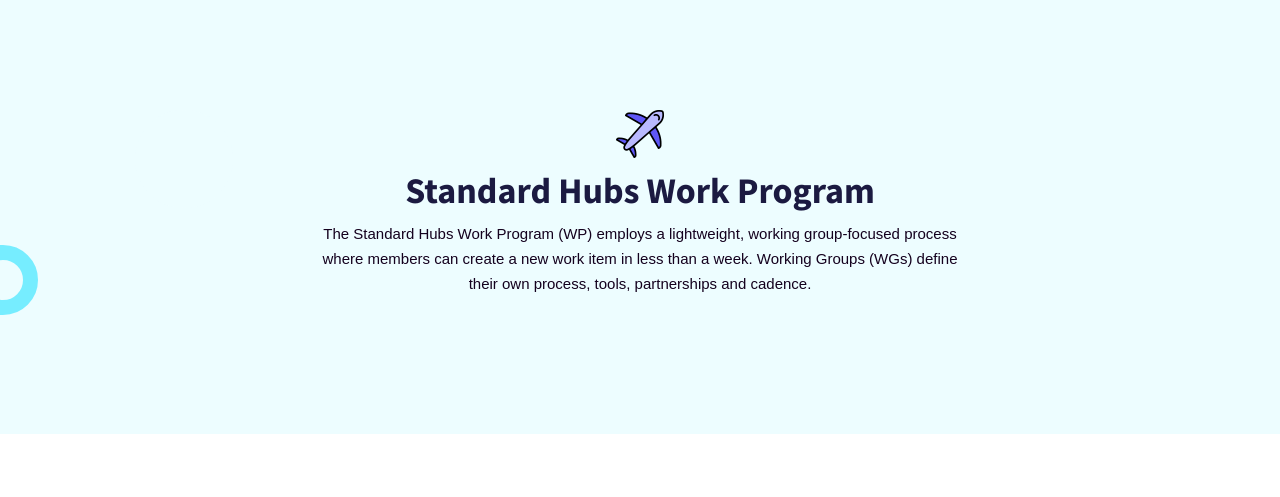
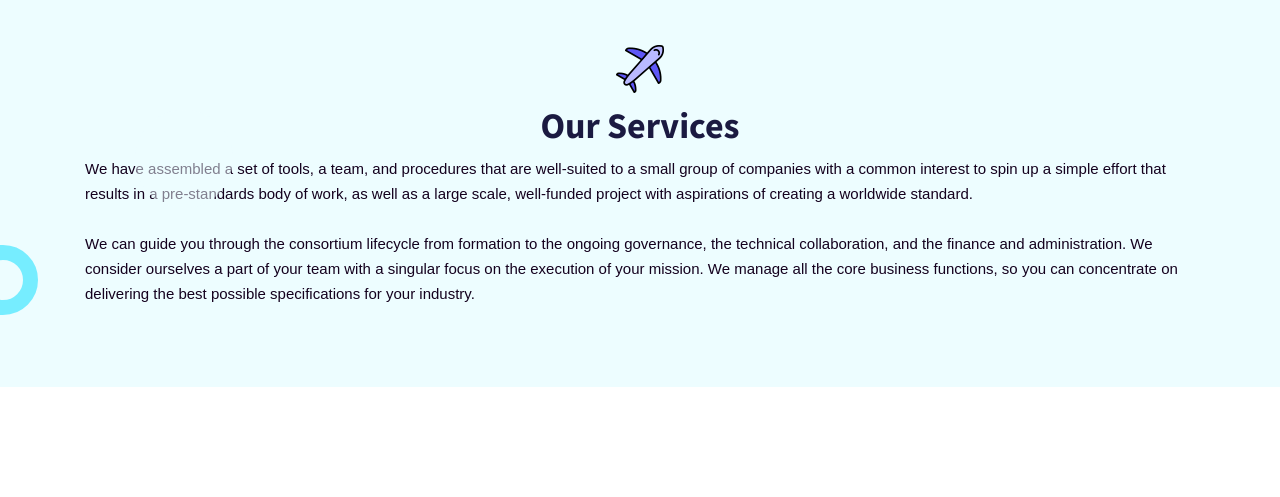
Before and after one commit to standardshub/sh-web, a Jekyll site: the page built from index.markdown, in a window 1280 px wide and 1400 px high, scrolled down 997 px. Shown: the part 157-654 px from the top of the window. Built offline with Jekyll 4.4.1, drawn with Linux system fonts in a browser that asks for light colours; some of the changed text lies outside the part shown; grey boxes are pictures that could not be loaded.

Commit message:
add paragraph_aligh and example

```diff
--- a/_includes/block.html
+++ b/_includes/block.html
@@ -16,10 +16,10 @@
         image = include.block.image button_lable=include.block.button_lable button_url=include.block.button_url
         fluid=1 %}
   {% when "block_text" %}
-    {% include block_text.html  title=include.block.title paragraph=include.block.paragraph
+    {% include block_text.html  title=include.block.title paragraph=include.block.paragraph paragraph_aligh=include.block.paragraph_aligh
           image = include.block.image image_size=include.block.image_size button_lable=include.block.button_lable button_url=include.block.button_url %}
   {% when "block_text_fluid" %}
-    {% include block_text.html  title=include.block.title paragraph=include.block.paragraph
+    {% include block_text.html  title=include.block.title paragraph=include.block.paragraph paragraph_aligh=include.block.paragraph_aligh
       image = include.block.image image_size=include.block.image_size button_lable=include.block.button_lable button_url=include.block.button_url
       fluid=1 %}
   {% when "block_icon_cards" %}
--- a/_includes/block_text.html
+++ b/_includes/block_text.html
@@ -1,6 +1,6 @@
 {% if include.fluid == 1 %}
   {% assign sectionClassName = "bg-gray section-padding-small magic-ball magic-ball-testimonial" %}
-  {% assign divClassName = "section-intro text-center " %}
+  {% assign divClassName = "container text-center" %}
   {% assign divConClassName = "" %}
 {% else %}
   {% assign sectionClassName = "bg-gray section-padding magic-ball magic-ball-testimonial pb-xl-5" %}
@@ -15,7 +15,7 @@
           <img class="section-intro-img" src="{{ include.image }}" alt="" style="width:{{ include.image_size }}">
         {%- endif -%}
         <h2>{{ include.title }}</h2>
-        <p>{{ include.paragraph }}</p>
+        <p class="text-{{ include.paragraph_aligh }}">{{ include.paragraph }}</p>
       </div>
     </div>
   </section>
--- a/index.markdown
+++ b/index.markdown
@@ -23,22 +23,54 @@ blocks:
     image: assets/images/home/photo_example1.png
     button_lable: "See More"
     button_url: ""
-  - layout: "block_text"
-    title: Standard Hubs Work Program
-    paragraph: The Standard Hubs Work Program (WP) employs a lightweight, working group-focused process where members can create a new work item in less than a week. Working Groups (WGs) define their own process, tools, partnerships and cadence.
+  - layout: "block_text_fluid"
+    title: Our Services
+    paragraph: We have assembled a set of tools, a team, and procedures that are well-suited to a small group of companies with a common interest to spin up a simple effort that results in a pre-standards body of work, as well as a large scale, well-funded project with aspirations of creating a worldwide standard. <br/><br/>We can guide you through the consortium lifecycle from formation to the ongoing governance, the technical collaboration, and the finance and administration. We consider ourselves a part of your team with a singular focus on the execution of your mission.  We manage all the core business functions, so you can concentrate on delivering the best possible specifications for your industry.
+    paragraph_aligh: left # center | left
     image: assets/images/home/section-icon.png
   - layout: "block_icon_cards"
-    card_per_line: 3
+    card_per_line: 4
     cards:
-      - title: Communications
-        paragraph: The COM Working Group is responsible for service layer standardization of communications related technologies, including areas such as Messaging, Push-to-talk over Cellular, Presence, Contact Information and Spam Reporting.
+      - title: Formation
+        paragraph: There are a number of ways to effectively start a new technical standards project. We will guide you to the path that best fits your needs.
         image: assets/images/home/service1.png
-      - title: Content Delivery
-        paragraph: The CD Working Group is chartered to define the basic delivery mechanisms, bi-directional exchange mechanisms, and the processing of key content formats, including the semantics and user agents, behavior and programming interfaces.
+        button_lable: "Lean More"
+        button_url: ""
+      - title: Governance
+        paragraph: Technical consortia must comply with the laws that govern non-profits and they should be governed neutrally for the benefit of all their stakeholders.
         image: assets/images/home/service2.png
-      - title: Interoperability
-        paragraph: The IOP Working Group produces high quality test specifications, facilitating testing of implementations of OMA SpecWorks specifications and, in some cases, producing TTCN test code for the validation of specifications.
+        button_lable: "Lean More"
+        button_url: ""
+      - title: Working Group Admin
+        paragraph: We have helped consortium members create hundreds of specifications.  Every effort is unique, but they have some common features.
         image: assets/images/home/service3.png
+        button_lable: "Lean More"
+        button_url: ""
+      - title: Membership Services
+        paragraph: Now that you have settled on the mission, scope, and structure of your consortium, you need to connect with other stakeholders your industry.
+        image: assets/images/home/service3.png
+        button_lable: "Lean More"
+        button_url: ""
+      - title: Finance & Accounting
+        paragraph: Consortia rely on the financial contributions of its members.  This requires invoicing, collections, and tax filings.
+        image: assets/images/home/service3.png
+        button_lable: "Lean More"
+        button_url: ""
+      - title: Events
+        paragraph: Standards professionals are heavy travelers. The hallways of standards meetings often create some of the best breakthroughs.
+        image: assets/images/home/service3.png
+        button_lable: "Lean More"
+        button_url: ""
+      - title: Lifecycle Management
+        paragraph: Most technical consortia are formed for a specific purpose.  But over time, their mission changes and may be considered complete.
+        image: assets/images/home/service3.png
+        button_lable: "Lean More"
+        button_url: ""
+      - title: Marketing & PR
+        paragraph: Our marketing team can support consortia serving specific needs for a small group, as well as those tackling big issues with complex components.
+        image: assets/images/home/service3.png
+        button_lable: "Lean More"
+        button_url: ""
   - layout: "block_text_cards"
     header:
       title: Standard Hubs Work Program
```
